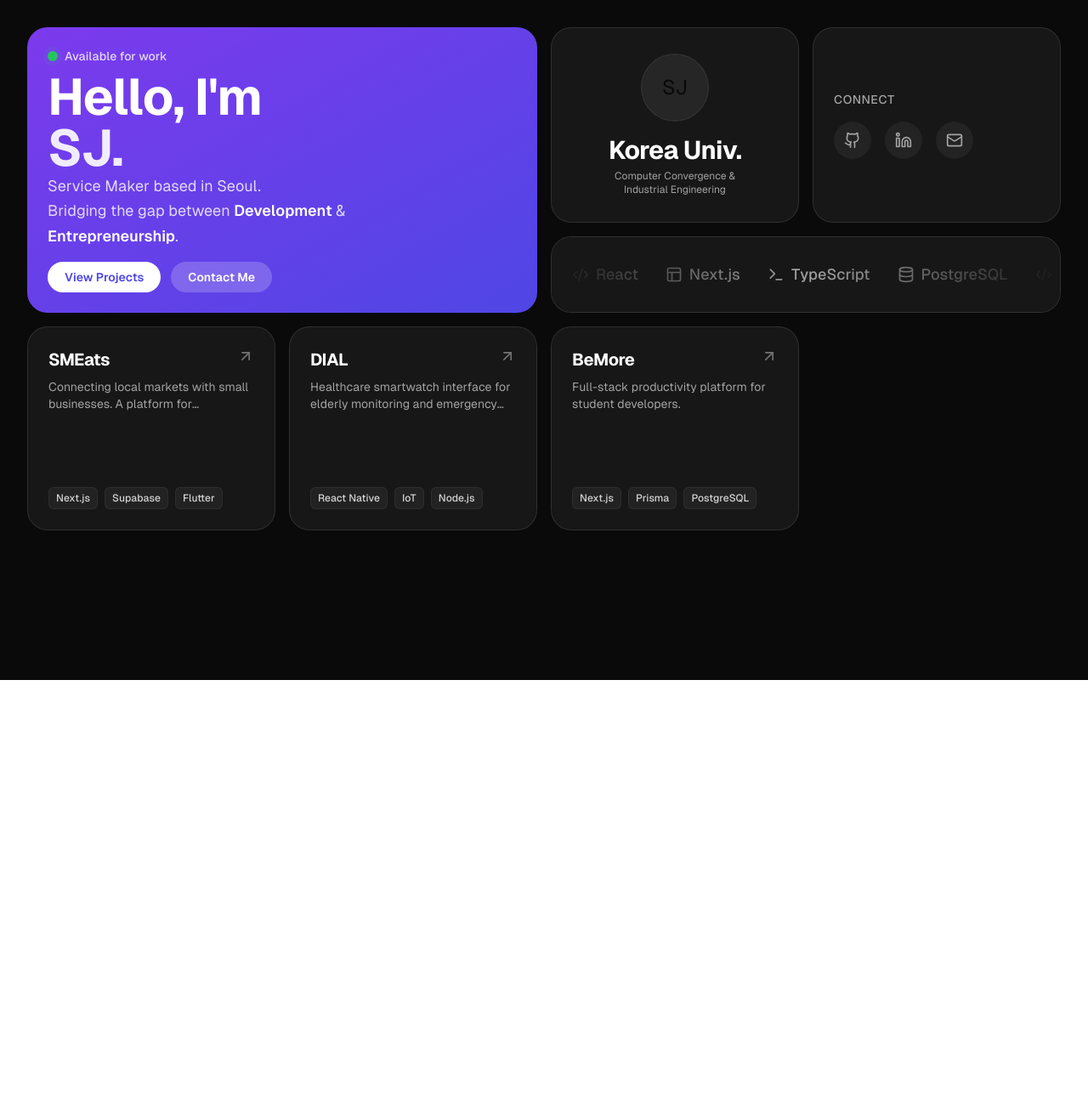
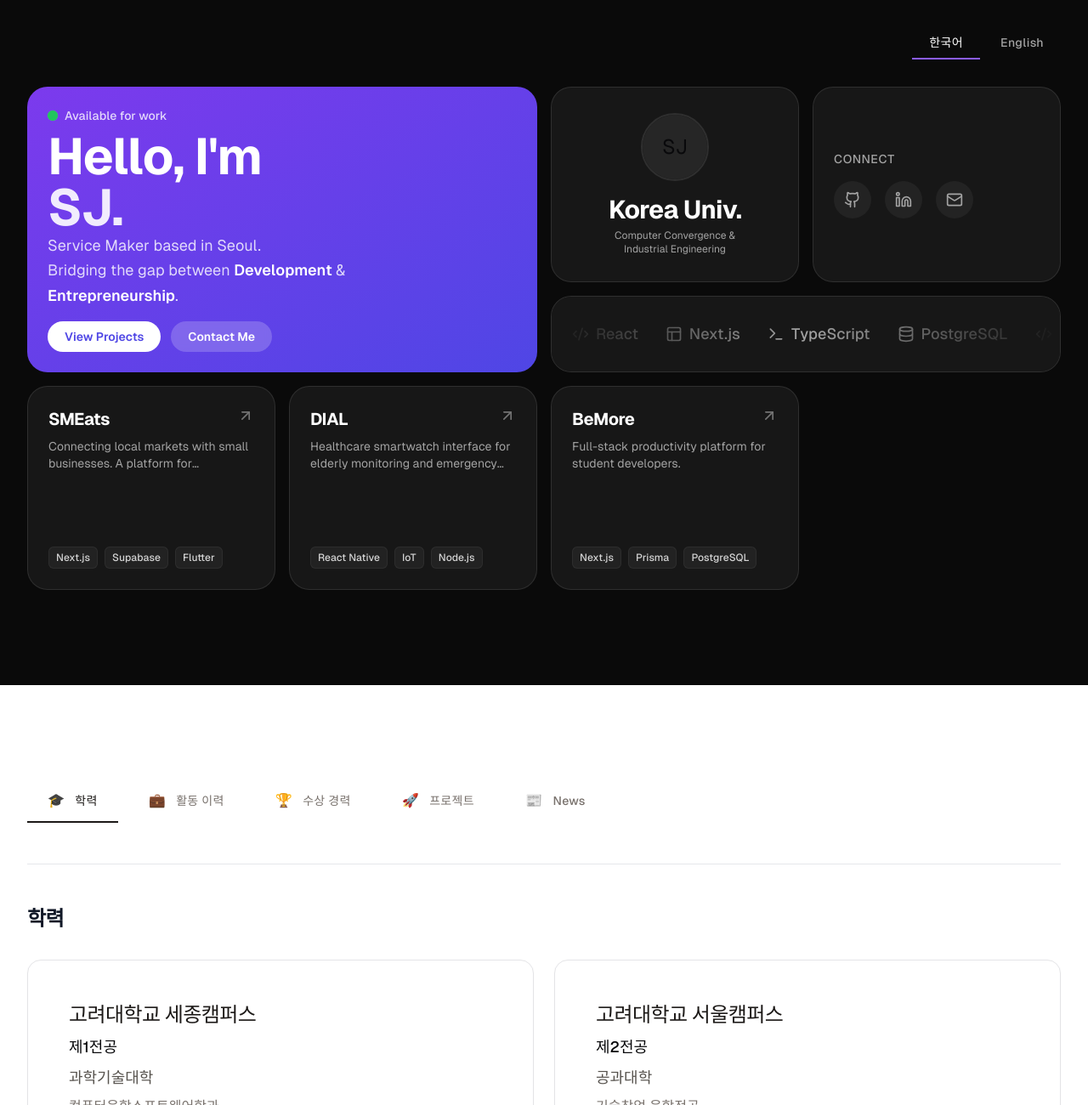
Before and after one commit to sjwoo1999/my-portfolio, a Next.js app: page / in a window 1280 px wide. Shown: the top 1300 px of the page at 85% size. Before the commit the page ends 800 px from the top, so only its background shows below. Built offline with nearby package versions, Linux system fonts and the light colour scheme; a web font is replaced by a local one.

Commit message:
Add detailed content sections below Bento Grid

```diff
--- a/app/page.tsx
+++ b/app/page.tsx
@@ -1,16 +1,69 @@
+"use client";
+
+import React, { useState, useEffect } from "react";
 import { BentoGrid } from "@/components/ui/BentoGrid";
 import { HeroWidget, TechStackWidget, ProjectWidget, BioWidget, ConnectWidget } from "@/components/BentoItems";
+import Tabs from "@/components/Tabs";
+import TabContent from "@/components/TabContent";
+import { motion, AnimatePresence } from "framer-motion";
 
 export default function Home() {
+  const [activeTab, setActiveTab] = useState<string>("education");
+  const [activeYear, setActiveYear] = useState<string>("전체");
+  const [isLoading, setIsLoading] = useState<boolean>(true);
+  const [language, setLanguage] = useState<'ko' | 'en'>('ko');
+  const [hasMounted, setHasMounted] = useState(false);
+
+  useEffect(() => {
+    setHasMounted(true);
+    const timer = setTimeout(() => setIsLoading(false), 2000);
+    return () => clearTimeout(timer);
+  }, []);
+
+  if (isLoading) {
     return (
-    <main className="min-h-screen bg-neutral-950 p-4 md:p-8 pt-24">
+      <div className="envelopeAnimation">
+        <motion.div
+          className="envelope"
+          initial={{ opacity: 0, scale: 0.8 }}
+          animate={{ opacity: 1, scale: 1 }}
+          transition={{ duration: 0.5 }}
+        >
+          📧
+        </motion.div>
+      </div>
+    );
+  }
+
+  return (
+    <main className="min-h-screen bg-neutral-950">
+      {/* Bento Grid Section */}
+      <div className="p-4 md:p-8 pt-24">
+        <div className="flex justify-end mb-8 gap-1">
+          <button
+            className={`px-5 py-2 font-medium text-sm tracking-wide transition-all duration-300 border-b-2 ${language === 'ko'
+                ? 'text-white border-violet-500'
+                : 'text-neutral-400 border-transparent hover:text-white'
+              }`}
+            onClick={() => setLanguage('ko')}
+          >
+            한국어
+          </button>
+          <button
+            className={`px-5 py-2 font-medium text-sm tracking-wide transition-all duration-300 border-b-2 ${language === 'en'
+                ? 'text-white border-violet-500'
+                : 'text-neutral-400 border-transparent hover:text-white'
+              }`}
+            onClick={() => setLanguage('en')}
+          >
+            English
+          </button>
+        </div>
+
         <BentoGrid className="pb-20">
-        {/* Row 1: Hero (2x2) + Bio (1x1) + Connect (1x1) */}
           <HeroWidget />
           <BioWidget />
           <ConnectWidget />
-
-        {/* Row 2: Tech Stack (2x1) + Project 1 (1x1) + Project 2 (1x1) */}
           <TechStackWidget />
           <ProjectWidget
             title="SMEats"
@@ -24,16 +77,33 @@ export default function Home() {
             tags={["React Native", "IoT", "Node.js"]}
             color="from-emerald-500 to-teal-500"
           />
-
-        {/* Row 3: Project 3 (1x1) + Filler/More (3x1) */}
           <ProjectWidget
             title="BeMore"
             desc="Full-stack productivity platform for student developers."
             tags={["Next.js", "Prisma", "PostgreSQL"]}
             color="from-violet-500 to-purple-500"
           />
-        {/* Add more widgets here if needed, or expand existing ones */}
         </BentoGrid>
+      </div>
+
+      {/* Detailed Content Section */}
+      <div className="bg-white dark:bg-neutral-900 transition-colors duration-300">
+        <div className="container-custom py-24">
+          <Tabs
+            activeTab={activeTab}
+            setActiveTab={setActiveTab}
+            activeYear={activeYear}
+            setActiveYear={setActiveYear}
+          />
+          <TabContent
+            activeTab={activeTab}
+            activeYear={activeYear}
+            setActiveTab={setActiveTab}
+            language={language}
+            setLanguage={setLanguage}
+          />
+        </div>
+      </div>
     </main>
   );
 }
```
Lines whose indentation alone changed are shown as unchanged.
